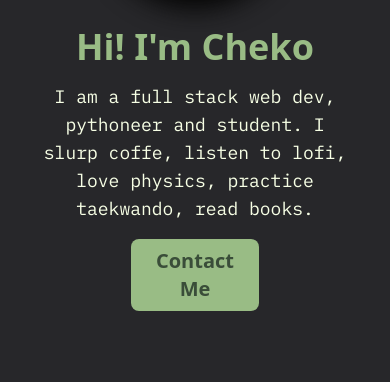
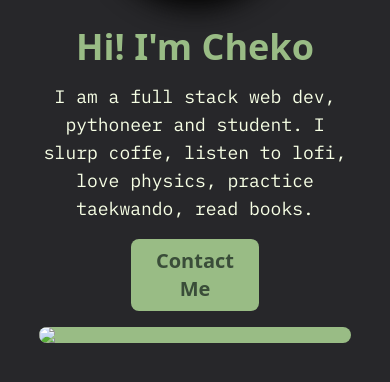
Before and after one commit to Cheko82/Site, a Flask app: page / in a window 390 px wide. Shown: the part 372-754 px from the top of the page. Run offline with Flask 3, Linux system fonts and the light colour scheme; style sheets or scripts are compiled from the project's sources.

Commit message:
Buy me a coffee

```diff
--- a/templates/index.html
+++ b/templates/index.html
@@ -16,6 +16,7 @@
             <button class="w-32 text-xl font-Barlow font-semibold transition duration-300 block text-center mx-auto md:mx-0 hover:translate-x-2 hover:-translate-y-2 hover:shadow-lg hover:shadow-primary bg-primary text-disabled py-2 px-2 rounded-lg">
                 <a href="https://discord.gg/KTyNSQYeNW" target="_blank">Contact Me</a>
             </button>
+            <a href="https://www.buymeacoffee.com/cheko"><img src="https://img.buymeacoffee.com/button-api/?text=Buy me a coffee&emoji=&slug=cheko&button_colour=00000000&font_colour=ffffff&font_family=Cookie&outline_colour=000000&coffee_colour=FFDD00" class="bg-primary rounded-lg mx-auto md:mx-0"/></a>
 
         </div>
 
```
